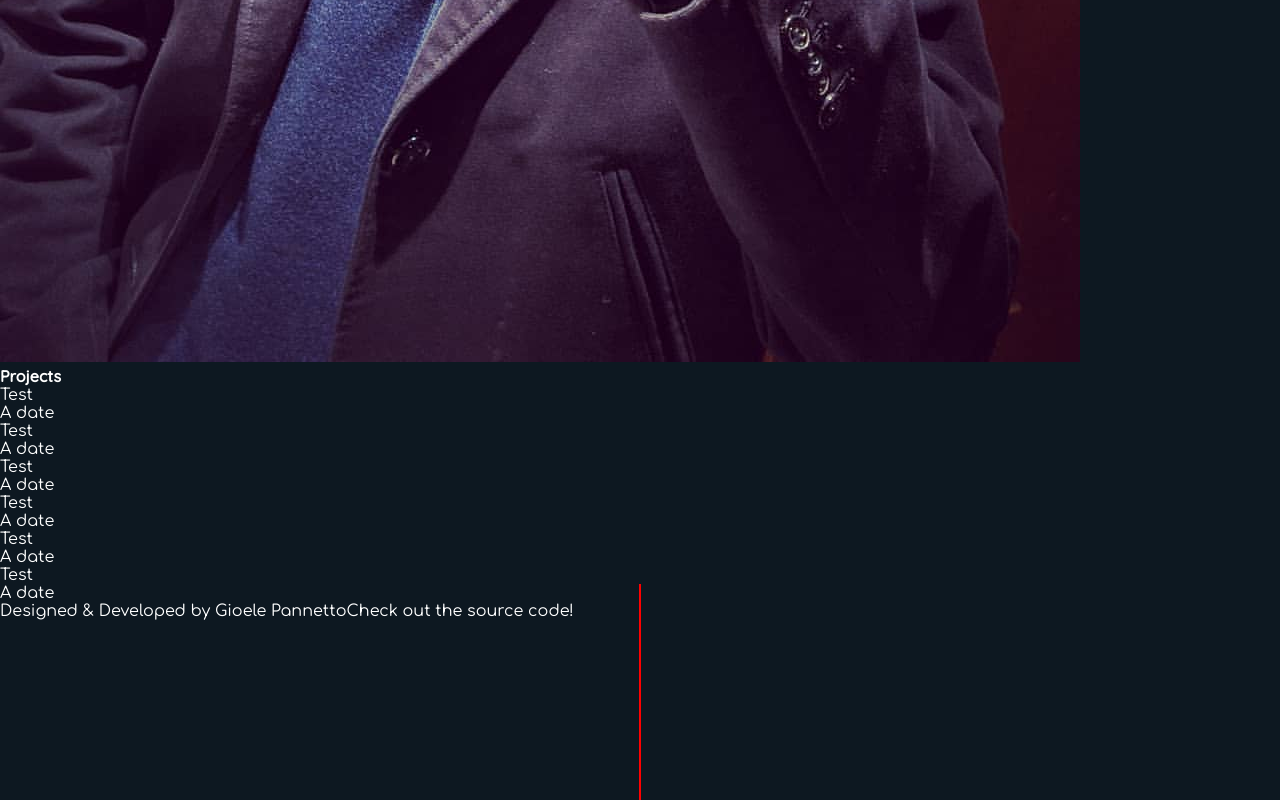
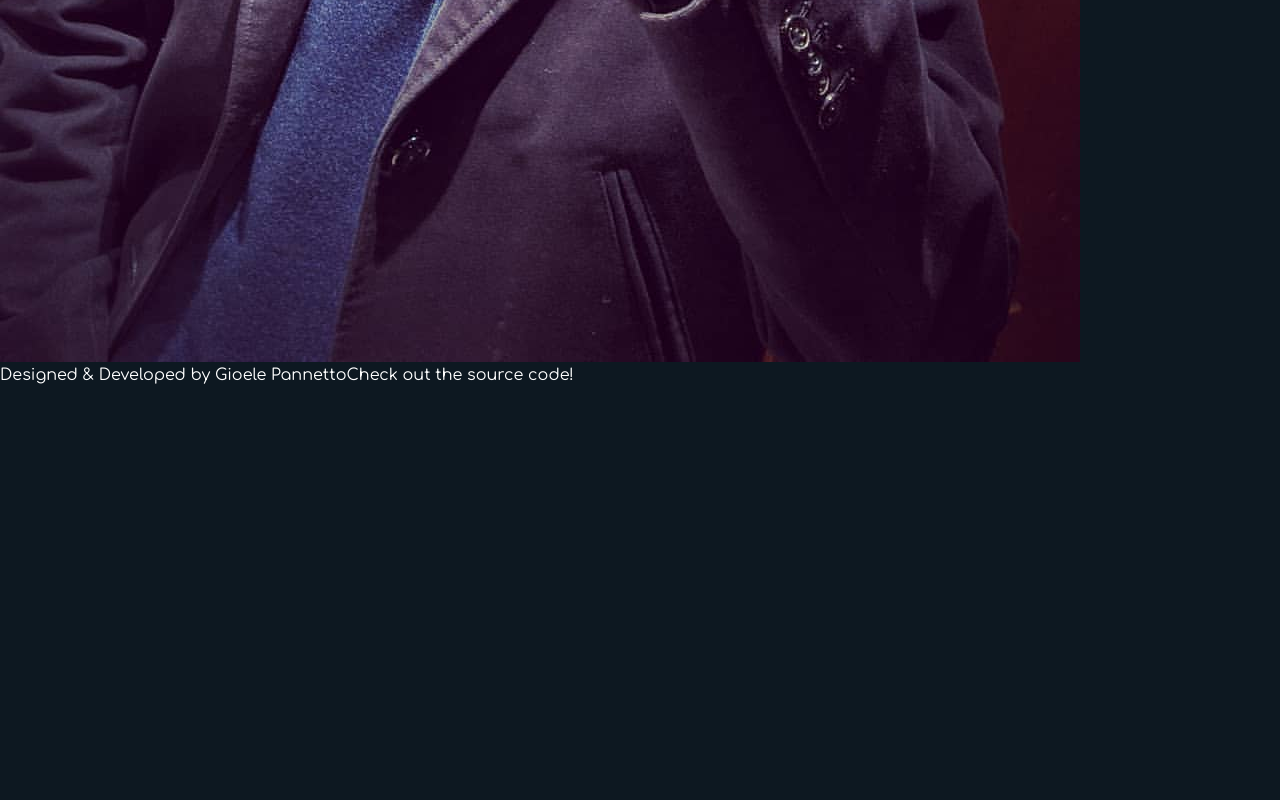
Before and after one commit to GioPan04/pangio, a Next.js app: page / in a window 1280 px wide. Shown: the part 1355-2155 px from the top of the page. After the commit the page ends 1739 px from the top, so only its background shows below. Built offline with nearby package versions, Linux system fonts and the light colour scheme.

Commit message:
Development (#1)
* Removed projects

* Added automatic docker container build

```diff
--- a/components/Projects/ProjectTile/index.tsx
+++ /dev/null
@@ -1,15 +0,0 @@
-import React from 'react';
-
-const ProjectTile: React.FC = () => {
-  return (
-    <>
-      <article className="p-10 bg-white text-black">
-        Test
-      </article>
-      <div className="justify-self-center w-10 h-10 bg-white rounded-full z-10"></div>
-      <span>A date</span>
-    </>
-  );
-};
-
-export default ProjectTile;
--- a/components/Projects/index.tsx
+++ /dev/null
@@ -1,20 +0,0 @@
-import HomeSection from '@components/HomeSection';
-import React from 'react';
-import ProjectTile from './ProjectTile';
-
-const Projects: React.FC = () => {
-  return (
-    <HomeSection title="Projects" id="projects">
-      <div className="timeline grid grid-cols-3">
-        <ProjectTile />
-        <ProjectTile />
-        <ProjectTile />
-        <ProjectTile />
-        <ProjectTile />
-        <ProjectTile />
-      </div>
-    </HomeSection>
-  );
-};
-
-export default Projects;
--- a/pages/index.tsx
+++ b/pages/index.tsx
@@ -8,7 +8,6 @@ import WhoAmI from '@components/WhoAmI';
 import year_diff from 'helpers/years_diff';
 import { GetServerSideProps, NextPage } from 'next';
 import Footer from '@components/Footer';
-import Projects from '@components/Projects';
 
 type HomeProps = {
   yearsOld: number;
@@ -28,7 +27,6 @@ const Home: NextPage<HomeProps> = ({ yearsOld }) => {
       <HomeHero />
       <div ref={ref} className="font-text p-20">
         <WhoAmI yearsOld={yearsOld} />
-        <Projects />
         <div className="h-screen"></div>
       </div>
       <Footer />
--- a/styles/components/timeline.scss
+++ /dev/null
@@ -1,29 +0,0 @@
-.timeline {
-  position: relative;
-  grid-template-columns: 1fr 5rem 1fr;
-
-  &::after {
-    content: '';
-    position: absolute;
-    height: 100%;
-    width: 2px;
-    background-color: red;
-    left: 50%;
-    transform: translateX(-50%);
-  }
-
-  /* position: relative;
-
-  &::before {
-    content: '';
-    position: absolute;
-    width: 2px;
-    height: 100%;
-    left: 1.1rem;
-    background-color: white;
-  }
-
-  &:nth-child(1) article {
-    background-color: $secondary-color;
-  } */
-}
--- a/styles/globals.scss
+++ b/styles/globals.scss
@@ -2,7 +2,6 @@
 @import 'colors';
 @import 'components/blinking-cursor';
 @import 'components/vertical-separator';
-@import 'components/timeline';
 
 html {
   scroll-behavior: smooth;
```
